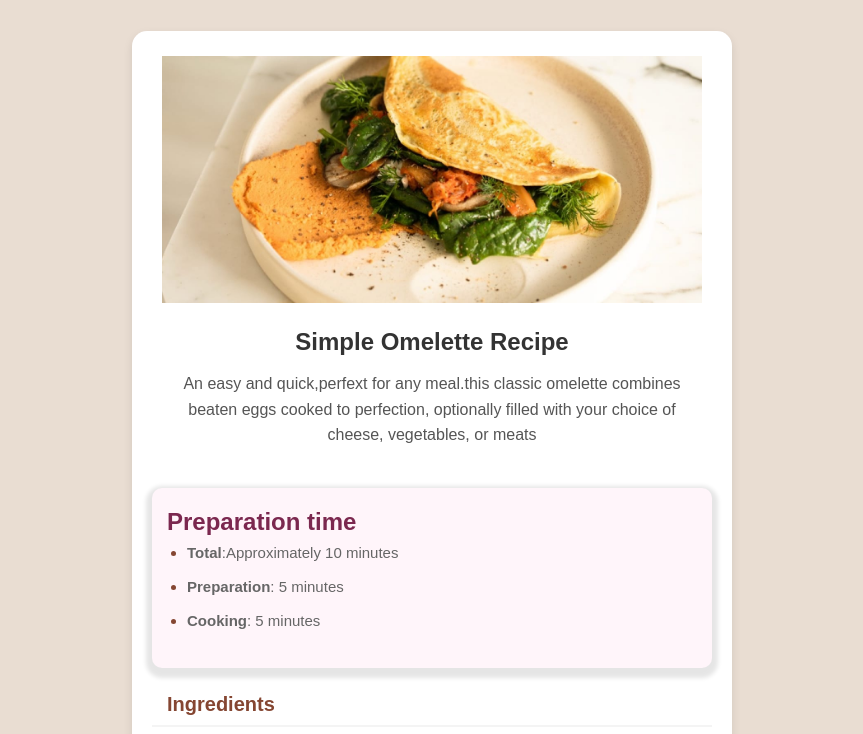
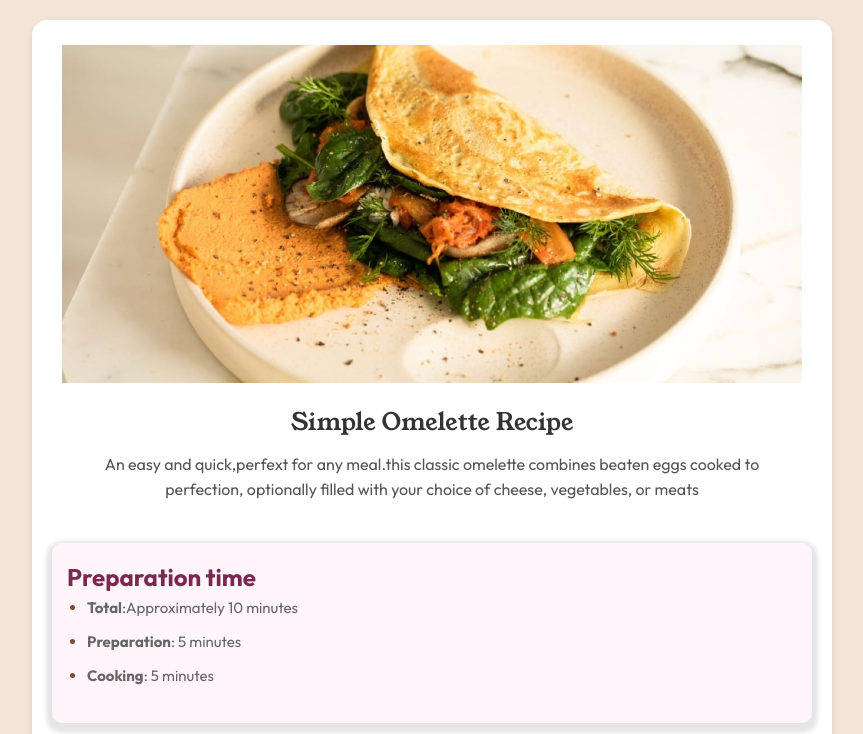
Before and after one commit to abdelrahman4habib/recipe-page, a plain HTML site: page index.html in a window 1280 px wide. Shown: the top 734 px of the page, without its empty margins (208-1071 px from the left). Drawn offline with Linux system fonts and the light colour scheme.

Commit message:
Update style.css

```diff
--- a/style.css
+++ b/style.css
@@ -4,19 +4,25 @@
   box-sizing: border-box;
   margin-top: auto;
 }
+p {
+  color: #666;
+}
 body {
-  font-family: Arial, sans-serif;
-  background-color: hsl(28, 35%, 87%);
+  background-color: hsl(30, 54%, 90%);
   line-height: 1.6;
   display: flex;
   min-height: 200vh;
   justify-content: center;
   align-items: center;
+  font-family: "Outfit", serif;
+  font-optical-sizing: auto;
+  font-weight: <weight>;
+  font-style: normal;
 }
 .recipe-card {
   background: #fff;
   width: 90%;
-  max-width: 600px;
+  max-width: 800px;
   border-radius: 15px;
   overflow: hidden;
   box-shadow: 0 4px 10px rgba(0, 0, 0, 0.1);
@@ -47,6 +53,9 @@ body {
   color: #333;
   text-align: center;
   margin-bottom: 10px;
+  font-family: "young serif";
+  font-weight: normal;
+  font-style: normal;
 }
 .description {
   text-align: center;
@@ -70,9 +79,12 @@ h3 {
   font-size: 20px;
   color: hsl(14, 45%, 36%);
   margin-bottom: 10px;
-  border-bottom: 2px solid #f4f4f4;
+  border-top: 2px solid #e4dede;
   padding-bottom: 5px;
   padding-left: 15px;
+  font-family: "young serif";
+  font-weight: normal;
+  font-style: normal;
 }
 .Instructions-list {
   list-style: decimal;
```
